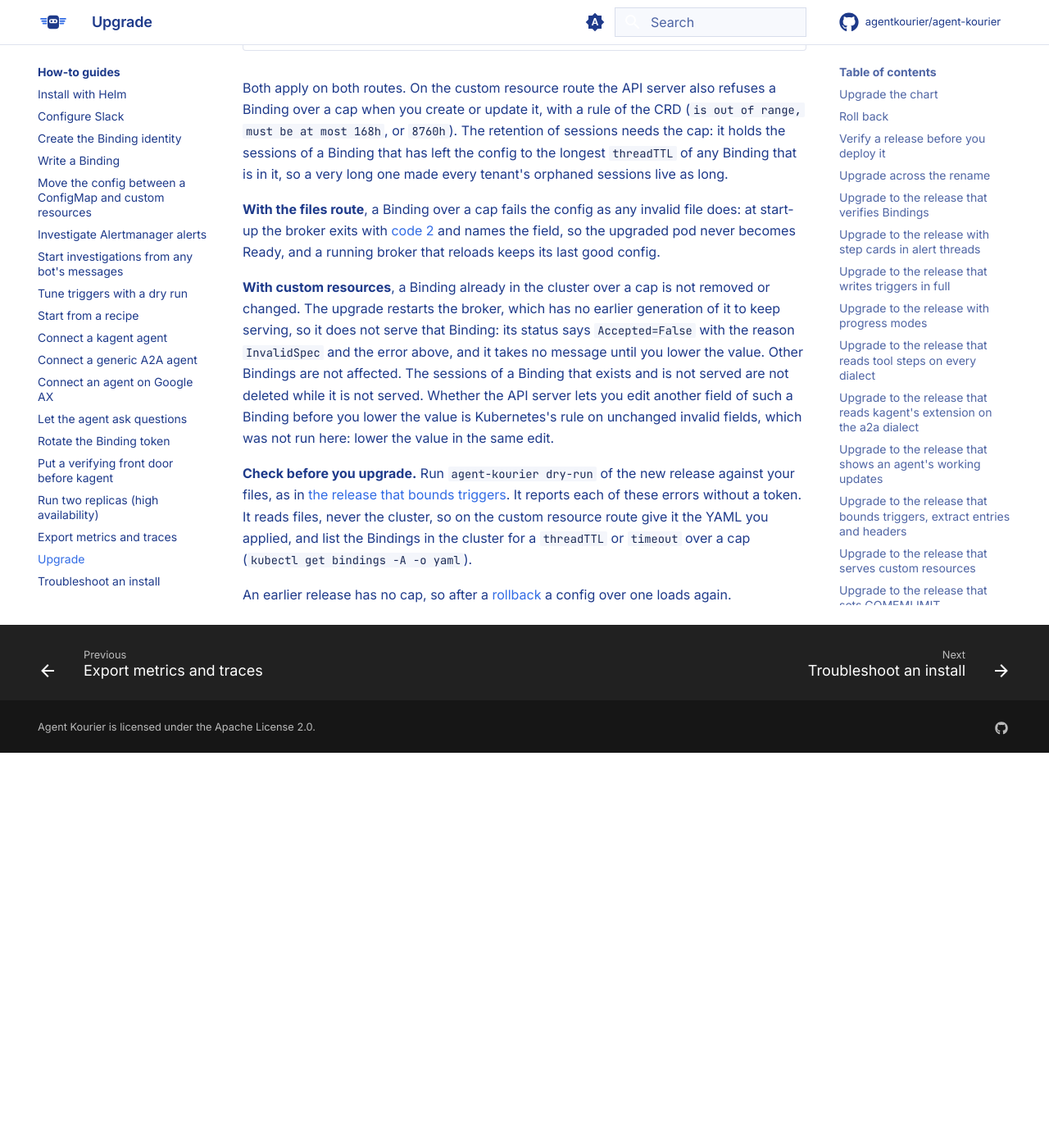
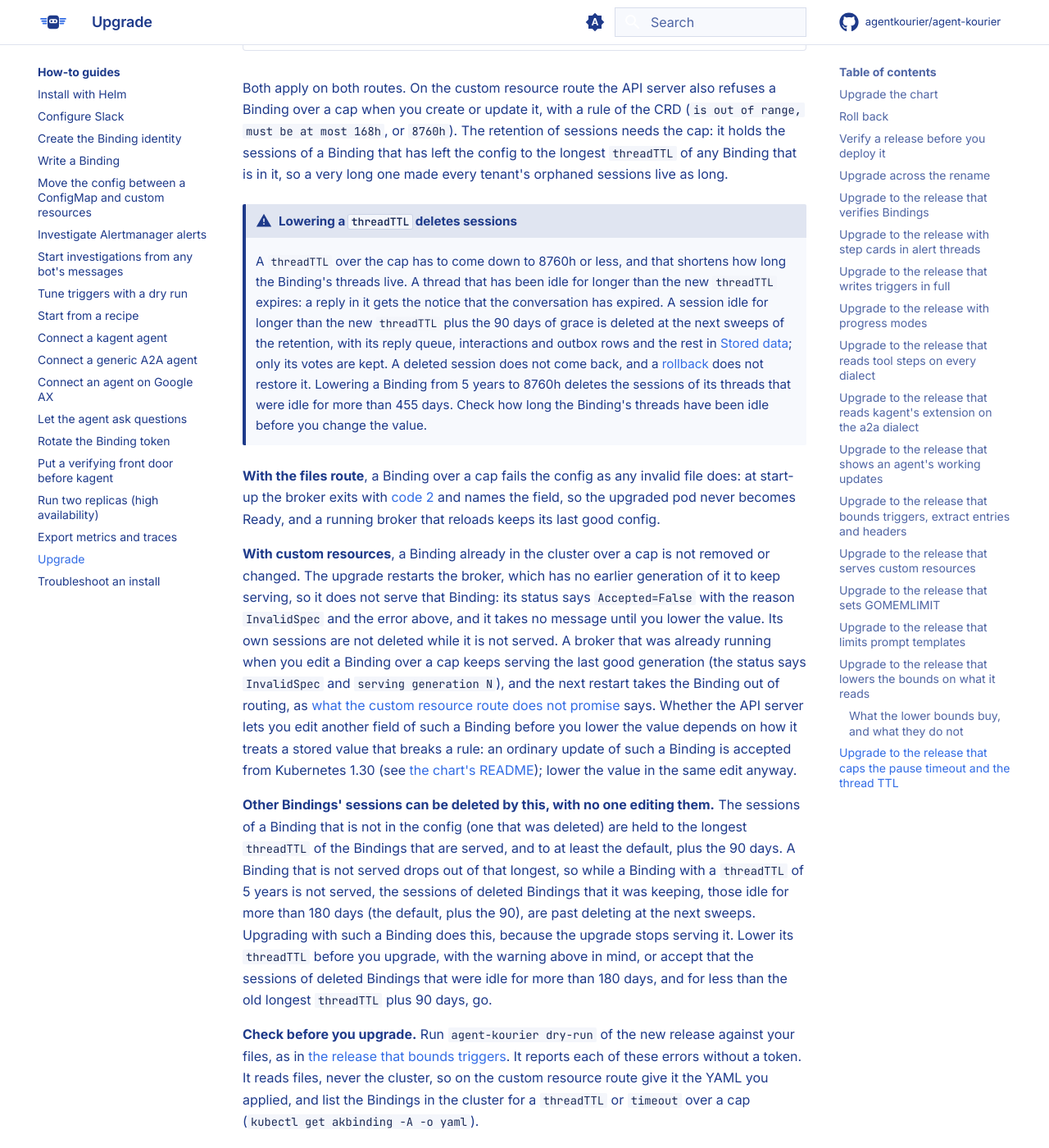
Before and after one commit to agentkourier/agent-kourier, an MkDocs documentation site: the page built from docs/how-to/upgrade.md, in a window 1280 px wide and 1400 px high, scrolled down 20332 px. Shown: the whole window at 82% size. Built offline with MkDocs 1.6.1 and Material for MkDocs 9.7.7, drawn with Linux system fonts in a browser that asks for light colours; comment, search, counter and statistics services are not loaded; before the commit the page ends 21250 px from its top, so only the background shows below that; some of the changed text lies outside the part shown.

Commit message:
fix(api,broker): hold the horizon saturation to exact values, and warn that lowering a threadTTL deletes sessions
The saturation tests asserted only that a horizon is not after now, so a horizon of now, or of an hour ago, passed. They
now assert the exact time for each case (the largest Duration back for a saturated sum, the grace back for a negative
threadTTL, one hour back for a negative grace), and a test shows that an unserved Binding drops out of the longest
threadTTL that holds the sessions of deleted Bindings. Three mutants of horizon() fail them: returning now, returning an
hour ago, and removing the overflow branch.

The upgrade note now says that lowering a threadTTL deletes sessions past the new horizon, that a rollback does not
restore them, and that a Binding that stops being served shortens what the sessions of deleted Bindings are held to. It
names the right resource, akbinding, covers a running broker that keeps a last good generation, and cites the chart README
for how the API server treats an edit of a stored Binding over a cap (not run here; unverified). The caps are in spec.md.
Four more corpus entries sit a nanosecond or a minute over each cap.

```diff
--- a/docs/how-to/upgrade.md
+++ b/docs/how-to/upgrade.md
@@ -539,17 +539,34 @@ Both apply on both routes. On the custom resource route the API server also refu
 (`is out of range, must be at most 168h`, or `8760h`). The retention of sessions needs the cap: it holds the sessions of a Binding that has left the config to the longest
 `threadTTL` of any Binding that is in it, so a very long one made every tenant's orphaned sessions live as long.
 
+!!! warning "Lowering a `threadTTL` deletes sessions"
+    A `threadTTL` over the cap has to come down to 8760h or less, and that shortens how long the Binding's threads live. A thread that has been idle for longer than the new
+    `threadTTL` expires: a reply in it gets the notice that the conversation has expired. A session idle for longer than the new `threadTTL` plus the 90 days of grace is
+    deleted at the next sweeps of the retention, with its reply queue, interactions and outbox rows and the rest in
+    [Stored data](../reference/stored-data.md#sessions-and-what-belongs-to-them); only its votes are kept. A deleted session does not come back, and a
+    [rollback](#roll-back) does not restore it. Lowering a Binding from 5 years to 8760h deletes the sessions of its threads that were idle for more than 455 days.
+    Check how long the Binding's threads have been idle before you change the value.
+
 **With the files route**, a Binding over a cap fails the config as any invalid file does: at start-up the broker exits with [code 2](../reference/cli.md#exit-codes) and names the
 field, so the upgraded pod never becomes Ready, and a running broker that reloads keeps its last good config.
 
 **With custom resources**, a Binding already in the cluster over a cap is not removed or changed. The upgrade restarts the broker, which has no earlier generation of it
 to keep serving, so it does not serve that Binding: its status says `Accepted=False` with the reason `InvalidSpec` and the error above, and it takes no message until you lower the value.
-Other Bindings are not affected. The sessions of a Binding that exists and is not served are not deleted while it is not served. Whether the API server lets you edit another
-field of such a Binding before you lower the value is Kubernetes's rule on unchanged invalid fields, which was not run here: lower the value in the same edit.
+Its own sessions are not deleted while it is not served. A broker that was already running when you edit a Binding over a cap keeps serving the last good generation
+(the status says `InvalidSpec` and `serving generation N`), and the next restart takes the Binding out of routing, as
+[what the custom resource route does not promise](../explanation/config-routes.md#what-the-custom-resource-route-does-not-promise) says.
+Whether the API server lets you edit another field of such a Binding before you lower the value depends on how it treats a stored value that breaks a rule: an ordinary update of such a
+Binding is accepted from Kubernetes 1.30 (see [the chart's README](https://github.com/agentkourier/agent-kourier/blob/main/charts/agent-kourier/README.md)); lower the value in the same edit anyway.
+
+**Other Bindings' sessions can be deleted by this, with no one editing them.** The sessions of a Binding that is not in the config (one that was deleted) are held to the longest
+`threadTTL` of the Bindings that are served, and to at least the default, plus the 90 days. A Binding that is not served drops out of that longest, so while a Binding with a `threadTTL`
+of 5 years is not served, the sessions of deleted Bindings that it was keeping, those idle for more than 180 days (the default, plus the 90), are past deleting at the next sweeps.
+Upgrading with such a Binding does this, because the upgrade stops serving it. Lower its `threadTTL` before you upgrade, with the warning above in mind, or accept that the
+sessions of deleted Bindings that were idle for more than 180 days, and for less than the old longest `threadTTL` plus 90 days, go.
 
 **Check before you upgrade.** Run `agent-kourier dry-run` of the new release against your files, as in
 [the release that bounds triggers](#upgrade-to-the-release-that-bounds-triggers-extract-entries-and-headers). It reports each of these errors without a token. It reads files,
 never the cluster, so on the custom resource route give it the YAML you applied, and list the Bindings in the cluster for a `threadTTL` or `timeout` over a cap
-(`kubectl get bindings -A -o yaml`).
+(`kubectl get akbinding -A -o yaml`).
 
-An earlier release has no cap, so after a [rollback](#roll-back) a config over one loads again.
+An earlier release has no cap, so after a [rollback](#roll-back) a config over one loads again. Sessions deleted after you lowered a `threadTTL` stay deleted.
```
Also changed, not shown: other parts of docs/how-to/upgrade.md (+1 -1 lines), docs/reference/stored-data.md (+2 -3 lines), spec.md (+3 -3 lines), 4 other files.
